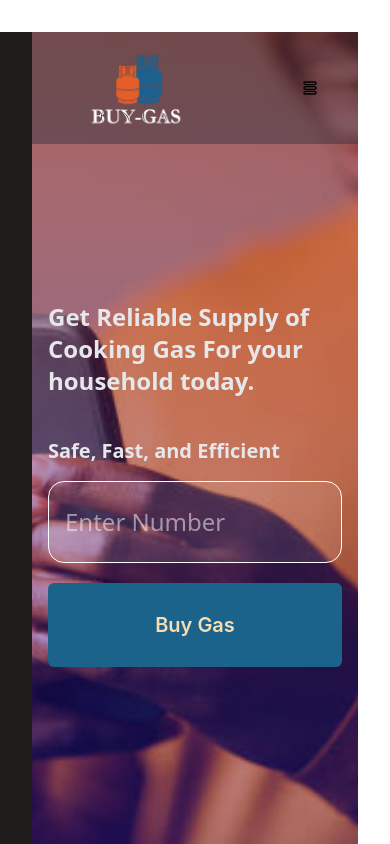
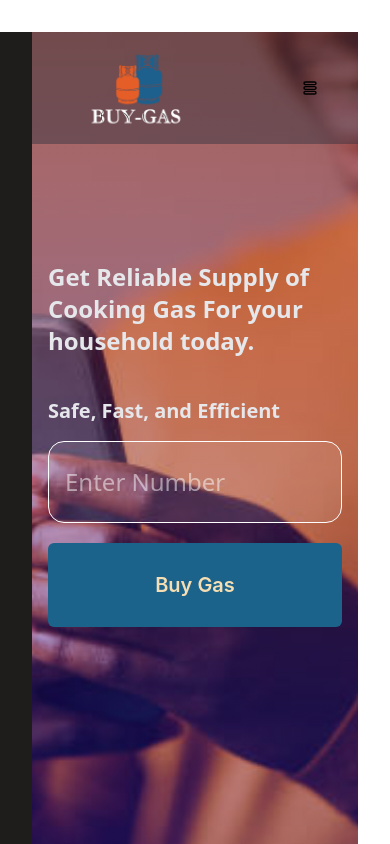
Before and after one commit to Emmykage/buy-gas, a React (Vite) app: page / in a window 390 px wide. Shown: the top 844 px of the page. Built offline with nearby package versions, Linux system fonts and the light colour scheme.

Commit message:
adjust visuals

```diff
--- a/src/components/heroBanner/Hero.jsx
+++ b/src/components/heroBanner/Hero.jsx
@@ -51,7 +51,7 @@ const ContentHero = () => {
     <div className="max-w-lg text-justify">
 
 
-    <p className='bg-gray text-2xl text-left max-w-6xl mt-20 md:mt-16 md:text-4xl font-bold  text-gray-200 '>
+    <p className='bg-gray text-2xl text-left max-w-6xl mt-0 md:mt-16 md:text-4xl font-bold  text-gray-200 '>
       Get Reliable Supply of Cooking Gas For your household today.
     </p>
     <p className='text-gray-200 text-left  max-w-6xl text-xl font-semibold md:text-3xl mt-10 '>
```
